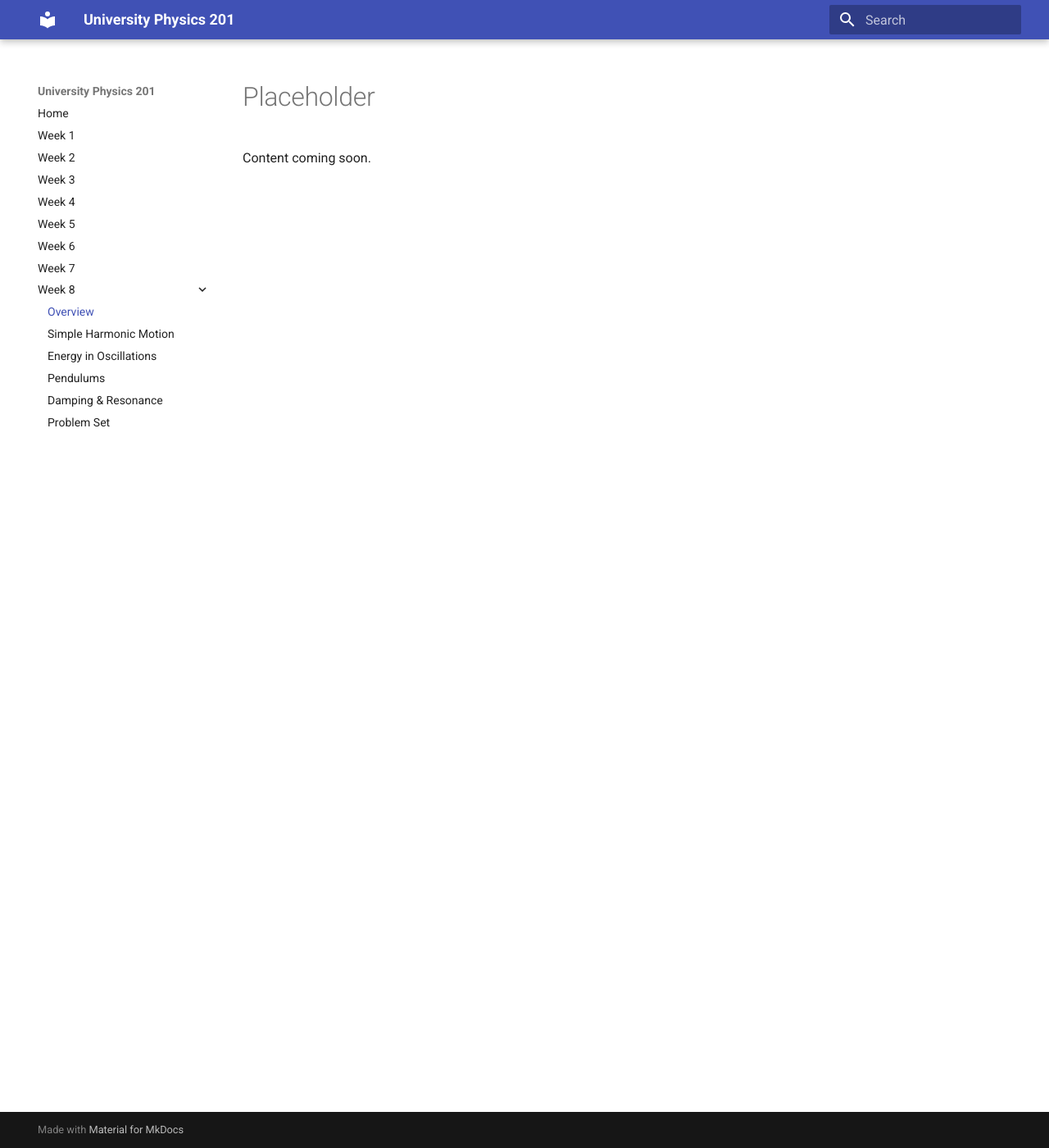
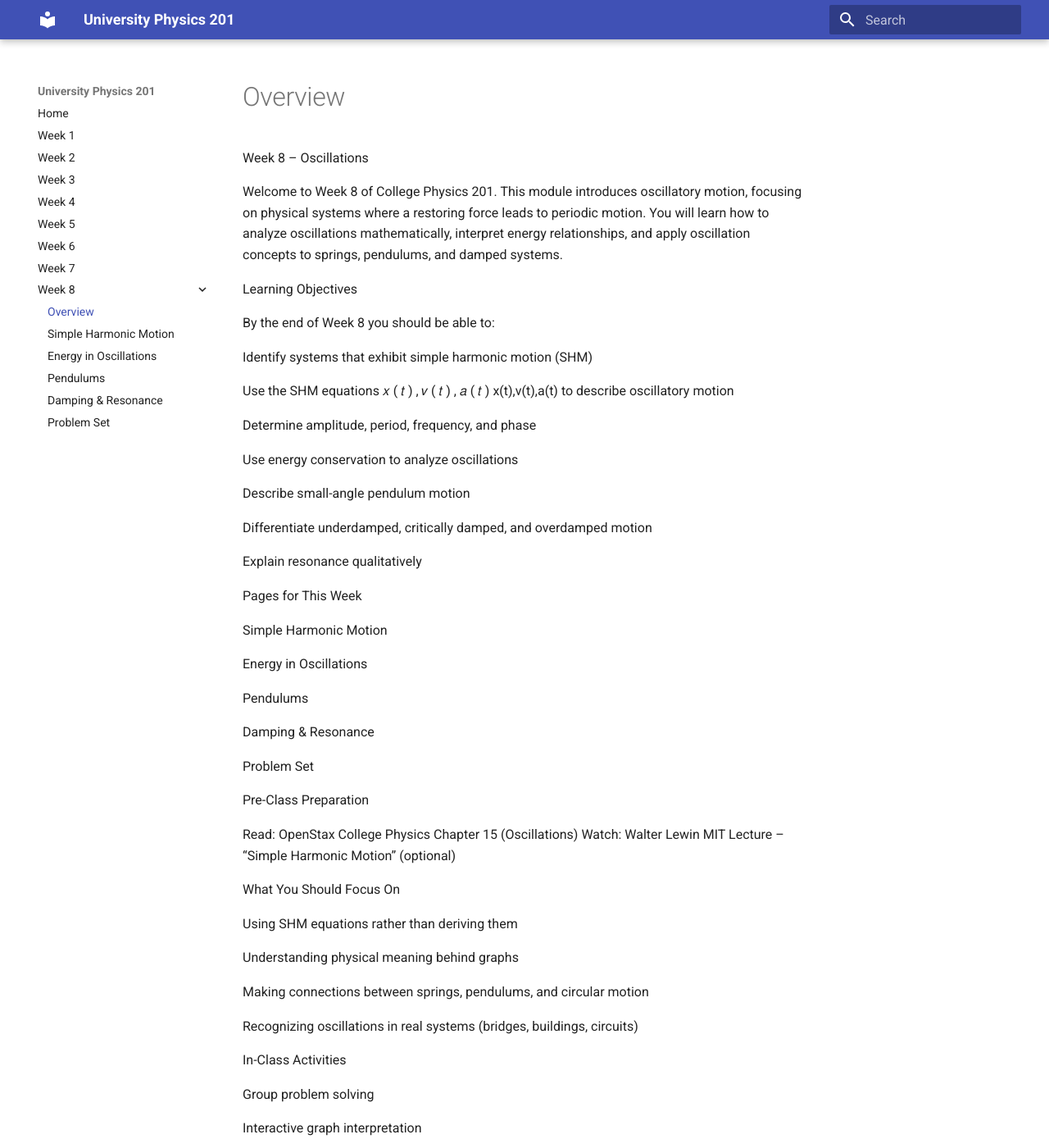
Before and after one commit to LHS-Beane/CollegePhysics201, an MkDocs documentation site: the page built from docs/week8/index.md, in a window 1280 px wide and 1400 px high. Shown: the whole window at 82% size. Built offline with MkDocs 1.6.1 and Material for MkDocs 9.7.7, drawn with Linux system fonts in a browser that asks for light colours; some of the changed text lies outside the part shown.

Commit message:
Update index.md

```diff
--- a/docs/week8/index.md
+++ b/docs/week8/index.md
@@ -1,2 +1,73 @@
-# Placeholder
-Content coming soon.
+Week 8 – Oscillations
+
+Welcome to Week 8 of College Physics 201. This module introduces oscillatory motion, focusing on physical systems where a restoring force leads to periodic motion. You will learn how to analyze oscillations mathematically, interpret energy relationships, and apply oscillation concepts to springs, pendulums, and damped systems.
+
+Learning Objectives
+
+By the end of Week 8 you should be able to:
+
+Identify systems that exhibit simple harmonic motion (SHM)
+
+Use the SHM equations
+𝑥
+(
+𝑡
+)
+,
+𝑣
+(
+𝑡
+)
+,
+𝑎
+(
+𝑡
+)
+x(t),v(t),a(t) to describe oscillatory motion
+
+Determine amplitude, period, frequency, and phase
+
+Use energy conservation to analyze oscillations
+
+Describe small-angle pendulum motion
+
+Differentiate underdamped, critically damped, and overdamped motion
+
+Explain resonance qualitatively
+
+Pages for This Week
+
+Simple Harmonic Motion
+
+Energy in Oscillations
+
+Pendulums
+
+Damping & Resonance
+
+Problem Set
+
+Pre-Class Preparation
+
+Read: OpenStax College Physics Chapter 15 (Oscillations)
+Watch: Walter Lewin MIT Lecture – “Simple Harmonic Motion” (optional)
+
+What You Should Focus On
+
+Using SHM equations rather than deriving them
+
+Understanding physical meaning behind graphs
+
+Making connections between springs, pendulums, and circular motion
+
+Recognizing oscillations in real systems (bridges, buildings, circuits)
+
+In-Class Activities
+
+Group problem solving
+
+Interactive graph interpretation
+
+Pendulum demonstrations
+
+Qualitative damping/resonance modeling
```
